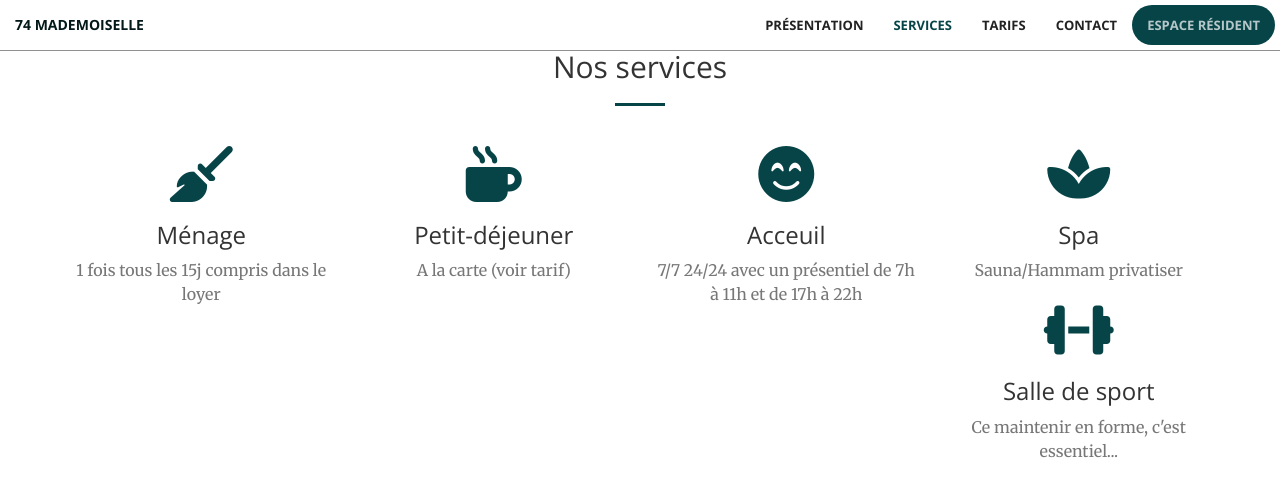
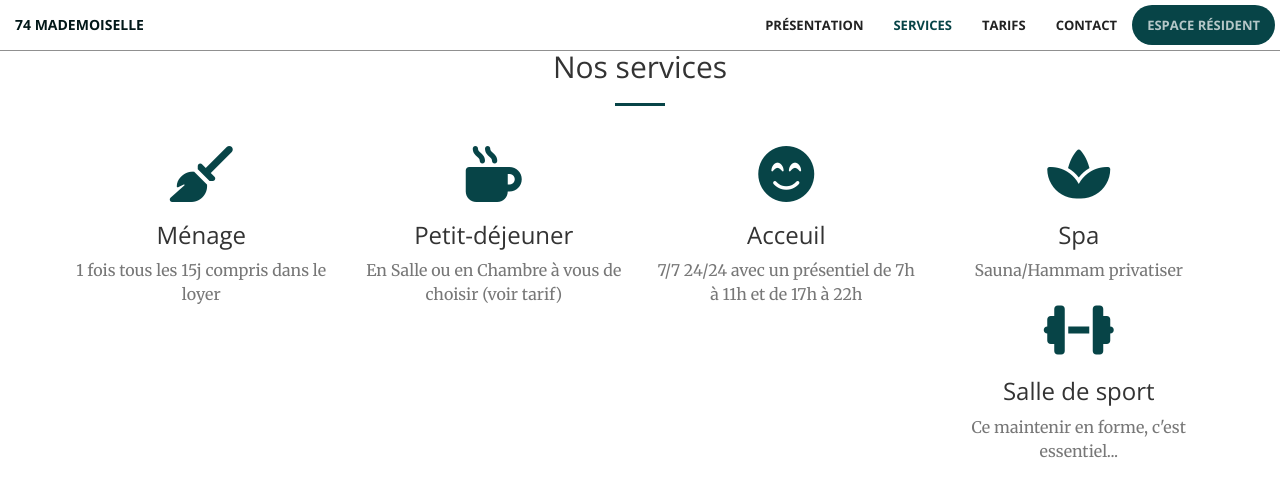
Before and after one commit to 74-mademoiselle/residence-ella.github.io, a Jekyll site: the page built from index.html, in a window 1280 px wide and 900 px high, scrolled down 1294 px, cut to the strip 0-539 px from the top of the window. Shown: the top 497 px of the strip. Built offline with Jekyll 4.4.1, drawn with Linux system fonts in a browser that asks for light colours; nearby versions of some CDN libraries.

Commit message:
Update from Forestry.io yannick moreau updated _data/services.yaml

```diff
--- a/_data/services.yaml
+++ b/_data/services.yaml
@@ -6,7 +6,7 @@ services:
   delay: 0s
 - title: Petit-déjeuner
   icon: fa-mug-hot
-  description: A la carte (voir tarif)
+  description: En Salle ou en Chambre à vous de choisir (voir tarif)
   delay: 0.5s
 - title: Acceuil
   icon: fa-smile-beam
```
